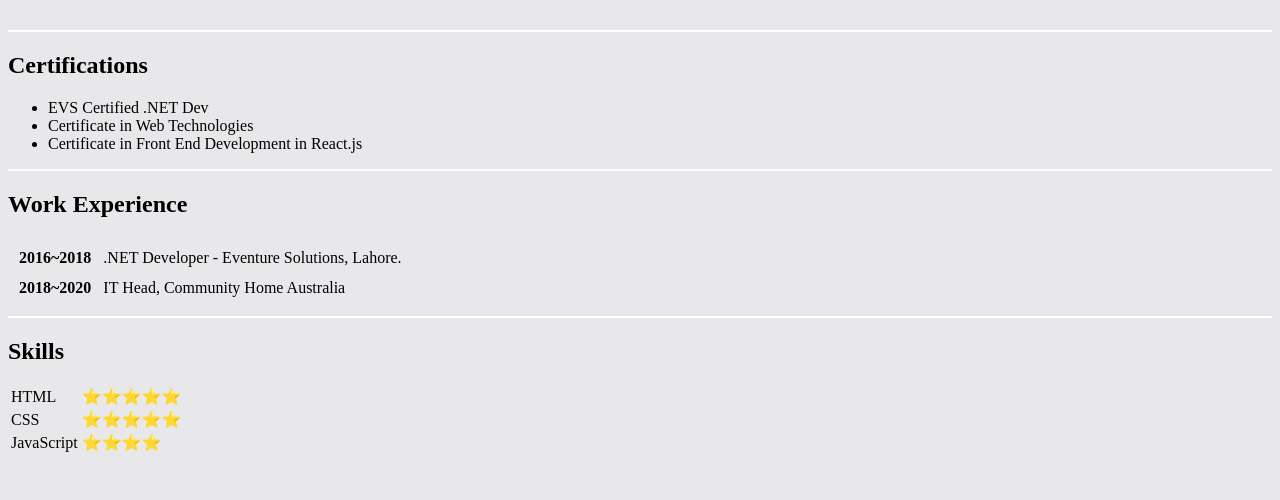
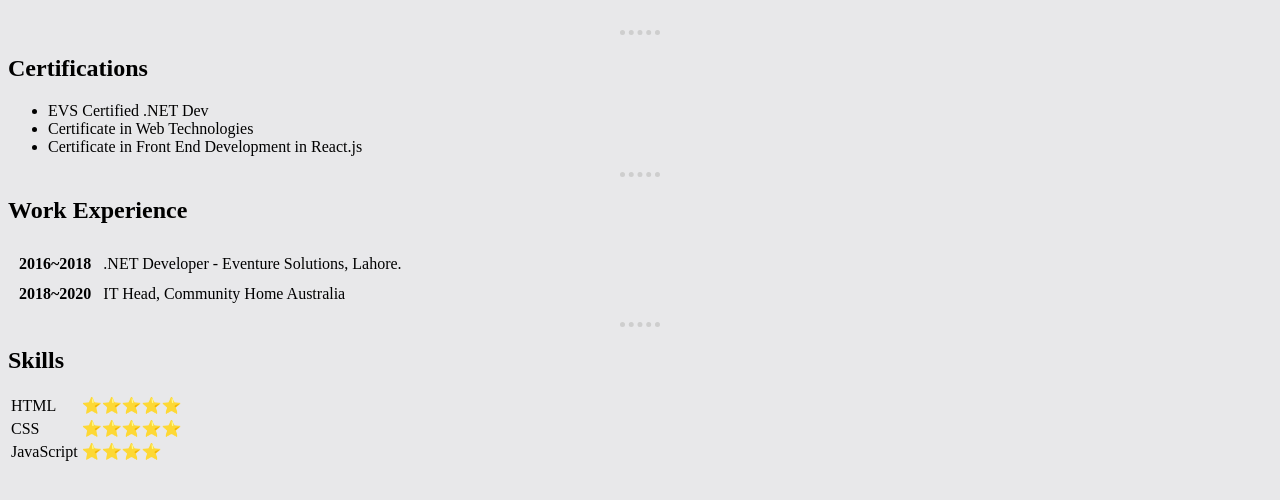
Before and after one commit to mubashir-ali-bhatti/CV, a plain HTML site: page index.html in a window 1280 px wide. Shown: the part 192-692 px from the top of the page. Drawn offline with Linux system fonts and the light colour scheme.

Commit message:
Update styles.css

```diff
--- a/styles.css
+++ b/styles.css
@@ -2,7 +2,9 @@ body{
     background-color:#e8e8ea;
 }
 hr{
-    height: 2px;
-    background-color: white;
-    border-style: none;
+    height: 0px;
+    border-style : dotted none none none;
+    width: 40px;
+    border-width: 5px;
+    border-color: #cecece;
 }
```
